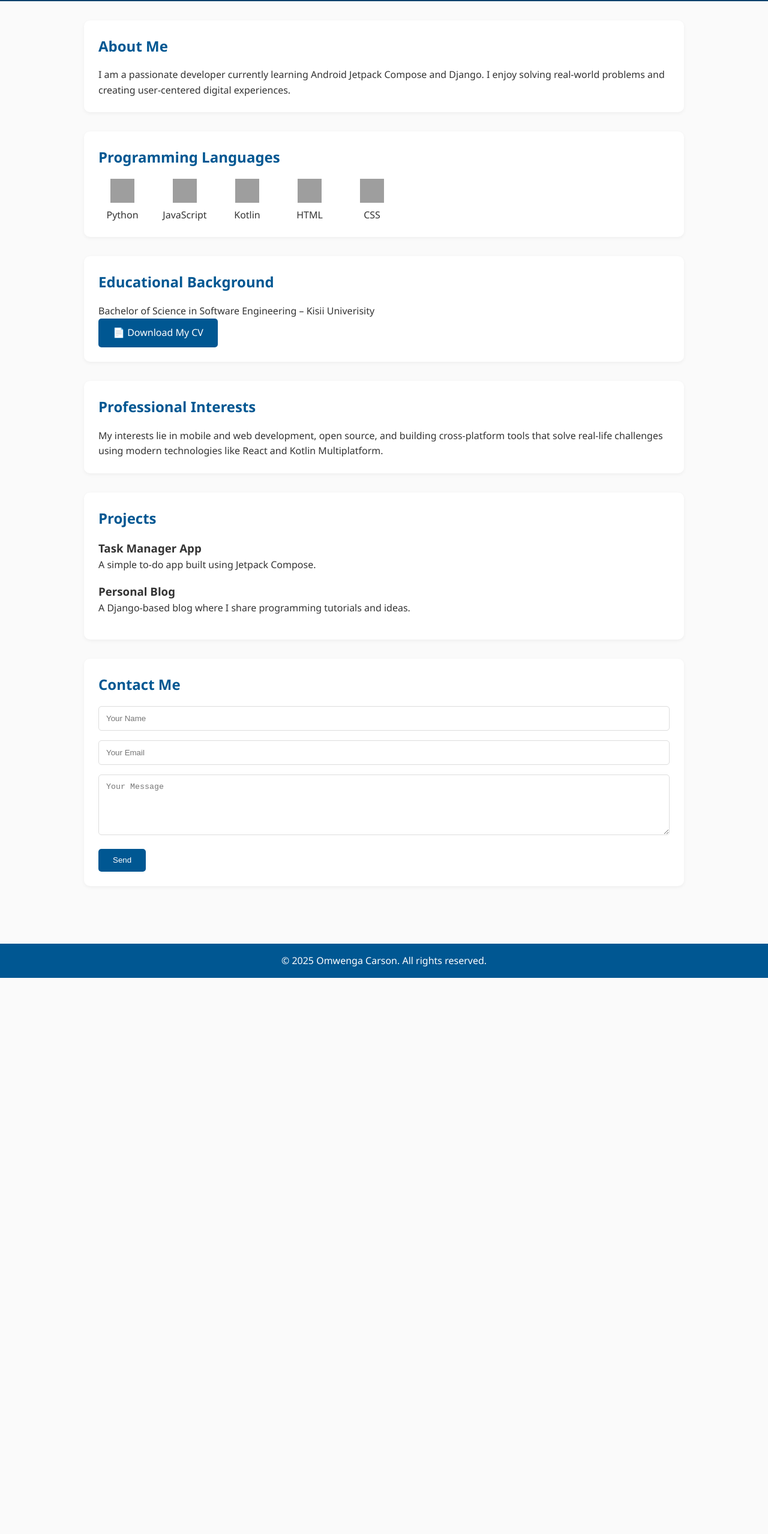
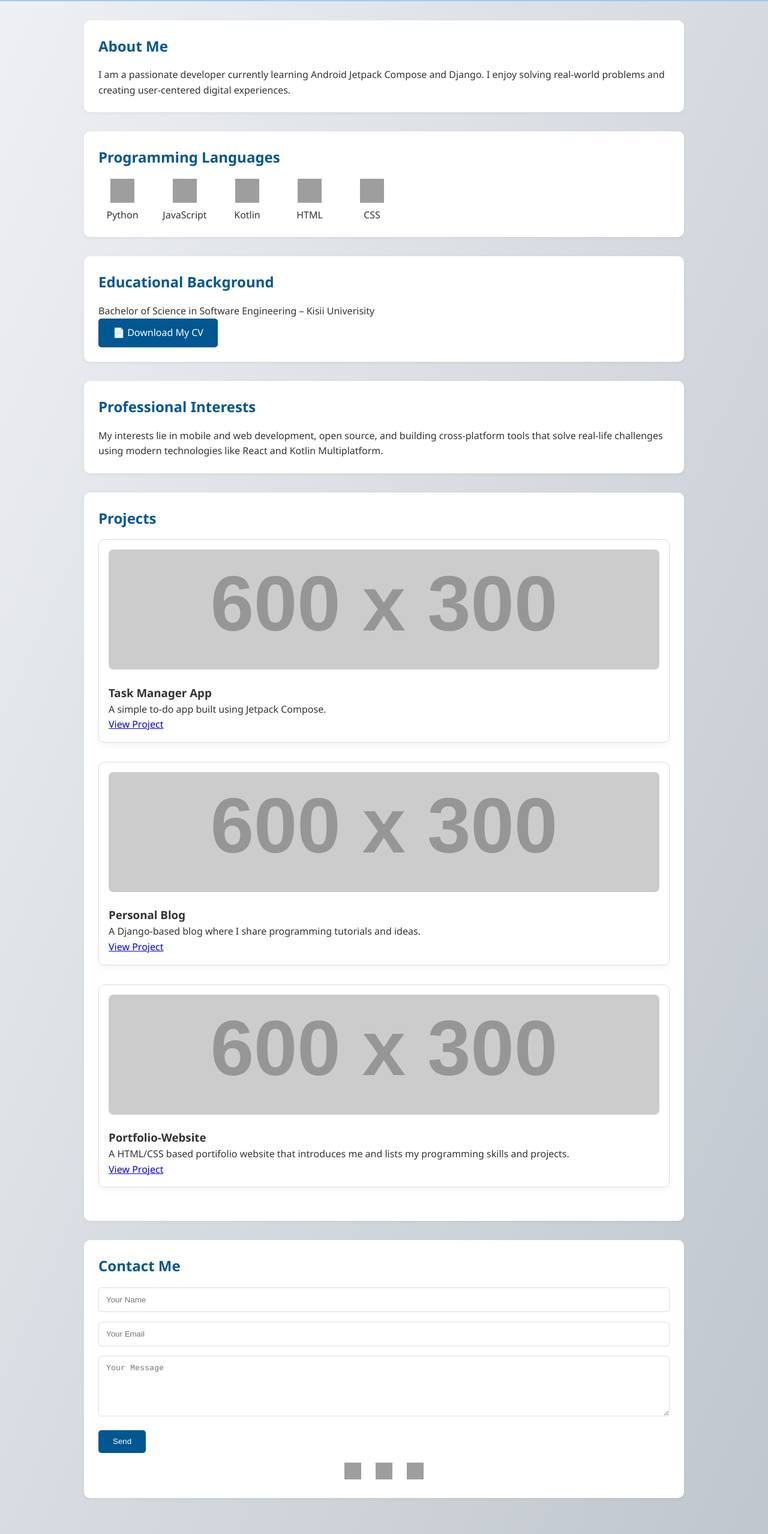
Before and after one commit to omwengaswift/my_portfolio, a plain HTML site: page index.html in a window 1280 px wide. Shown: the part 240-2797 px from the top of the page at 60% size. Before the commit the page ends 1870 px from the top, so only its background shows below. Drawn offline with Linux system fonts and the light colour scheme; grey boxes are pictures that could not be loaded; placeholder pictures from the web are drawn by us.

Commit message:
Update portfolio layout, animations, and README

```diff
--- a/index.html
+++ b/index.html
@@ -30,21 +30,12 @@
   </nav>
 
   <main class="container">
-    <section id="about" class="card">
+    <section id="about" class="card fade-in delay-1">
       <h2>About Me</h2>
       <p>I am a passionate developer currently learning Android Jetpack Compose and Django. I enjoy solving real-world problems and creating user-centered digital experiences.</p>
     </section>
 
-    <!-- <section id="skills" class="card">
-      <h2>Programming Languages</h2>
-      <ul class="skills-list">
-        <li>Python</li>
-        <li>JavaScript</li>
-        <li>Kotlin</li>
-        <li>HTML & CSS</li>
-      </ul>
-    </section> -->
-    <section id="skills" class="card">
+    <section id="skills" class="card fade-in delay-2">
       <h2>Programming Languages</h2>
       <div class="skill-icons">
         <div class="skill">
@@ -71,30 +62,40 @@
     </section>
 
 
-    <section id="education" class="card">
+    <section id="education" class="card fade-in delay-3">
       <h2>Educational Background</h2>
       <p>Bachelor of Science in Software Engineering – Kisii Univerisity</p>
       <a href="files/Carson Ratemo CV.pdf" download class="btn">📄 Download My CV</a>
     </section>
 
-    <section id="interests" class="card">
+    <section id="interests" class="card fade-in delay-4">
       <h2>Professional Interests</h2>
       <p>My interests lie in mobile and web development, open source, and building cross-platform tools that solve real-life challenges using modern technologies like React and Kotlin Multiplatform.</p>
     </section>
 
-    <section id="projects" class="card">
+    <section id="projects" class="card fade-in delay-1">
       <h2>Projects</h2>
       <div class="project">
+        <img src="https://placehold.co/600x300/000fff/ffffff?text=Task+Manager">
         <h3>Task Manager App</h3>
         <p>A simple to-do app built using Jetpack Compose.</p>
+        <a href="#">View Project</a>
       </div>
       <div class="project">
+        <img src="https://placehold.co/600x300/5b9bd5/ffffff?text=Django+Blog">
         <h3>Personal Blog</h3>
         <p>A Django-based blog where I share programming tutorials and ideas.</p>
+        <a href="#">View Project</a>
+      </div>
+      <div class="project">
+        <img src="https://placehold.co/600x300/5b7bd5/ffffff?text=Portfolio+Website" alt="Portfolio-Website">
+        <h3>Portfolio-Website</h3>
+        <p>A HTML/CSS based portifolio website that introduces me and lists my programming skills and projects.</p>
+        <a href="#">View Project</a>
       </div>
     </section>
 
-    <section id="contact" class="card">
+    <section id="contact" class="card fade-in delay-2">
       <h2>Contact Me</h2>
       <form>
         <input type="text" name="name" placeholder="Your Name" required />
@@ -102,12 +103,34 @@
         <textarea name="message" rows="5" placeholder="Your Message" required></textarea>
         <button type="submit" class="btn">Send</button>
       </form>
+
+      <div class="social-links">
+        <a href="https://github.com/omwengaswift" target="_blank">
+          <img src="https://cdn.simpleicons.org/github/000000" alt="GitHub" />
+        </a>
+        <a href="https://linkedin.com/in/omwengaswift" target="_blank">
+          <img src="https://img.icons8.com/ios-filled/50/0077B5/linkedin.png" alt="LinkedIn" />
+        </a>
+        <a href="mailto:omwengaswift@gmail.com">
+          <img src="https://cdn.simpleicons.org/gmail/D14836" alt="Email" />
+        </a>
+      </div>
     </section>
   </main>
 
   <footer>
-    <div class="container">
+    <div class="container footer-content">
       <p>&copy; 2025 Omwenga Carson. All rights reserved.</p>
+
+      <div class="social-links">
+        <a href="https://github.com/omwengaswift" target="_blank">
+          <img src="https://cdn.simpleicons.org/github/ffffff" alt="GitHub" />
+        </a>
+        <a href="https://linkedin.com/in/omwengaswift" target="_blank">
+          <img src="https://img.icons8.com/ios-filled/50/ffffff/linkedin.png" alt="LinkedIn" />
+        </a>
+
+      </div>
     </div>
   </footer>
 </body>
--- a/style.css
+++ b/style.css
@@ -15,10 +15,16 @@ html {
   scroll-behavior: smooth;
 }
 
+/*body {
+  font-family: 'Segoe UI', sans-serif;
+  color: var(--text-color);
+  background-color: #fafafa;
+  line-height: 1.6;
+}*/
 body {
   font-family: 'Segoe UI', sans-serif;
   color: var(--text-color);
-  background-color: #fafafa;
+  background: linear-gradient(to bottom right, #f0f2f5, #bfc5cd);
   line-height: 1.6;
 }
 
@@ -29,8 +35,8 @@ body {
 }
 
 header {
-  background-color: var(--primary-color);
-  color: white;
+  background: linear-gradient(to bottom, #e0f0ff 0%, #a0c8f0 60%);
+  color: #000;
   padding: 2rem 0;
   text-align: center;
 }
@@ -56,19 +62,20 @@ header {
 
 
 nav {
-  background-color: #003f6b;
+  background-color: #a0c8f0;
   padding: 0.5rem 0;
 }
 
 .nav-links {
   display: flex;
   flex-wrap: wrap;
+  font-weight: bold;
   justify-content: center;
   gap: 1rem;
 }
 
 nav a {
-  color: white;
+  color: #000;
   text-decoration: none;
   padding: 0.5rem 1rem;
   transition: background 0.3s;
@@ -76,6 +83,7 @@ nav a {
 
 nav a:hover {
   background-color: #002a4d;
+  color: #fff;
   border-radius: 5px;
 }
 
@@ -146,9 +154,30 @@ h2 {
   border-radius: 5px;
 }
 
+/*.project {
+  margin-bottom: 1rem;
+}*/
 .project {
+  border: 1px solid #ddd;
+  padding: 1rem;
+  border-radius: 10px;
+  margin-bottom: 2rem;
+  box-shadow: 0 4px 12px rgba(0, 0, 0, 0.05);
+  transition: transform 0.3s ease;
+}
+
+.project:hover {
+  transform: translateY(-5px);
+}
+
+.project img {
+  width: 100%;
+  max-height: 200px;
+  object-fit: cover;
+  border-radius: 8px;
   margin-bottom: 1rem;
 }
+
 
 form input,
 form textarea {
@@ -187,6 +216,79 @@ footer {
   margin-top: 2rem;
 }
 
+.social-links {
+  display: flex;
+  justify-content: center;
+  gap: 1.5rem;
+  margin-top: 1rem;
+}
+
+.social-links img {
+  width: 28px;
+  height: 28px;
+  transition: transform 0.3s ease;
+}
+
+.social-links img:hover {
+  transform: scale(1.2);
+}
+
+.social-icon {
+  width: 28px;
+  height: 28px;
+  transition: transfor 0.3s;
+}
+
+.social-icon:hover {
+  transform: scale(1.2);
+}
+
+.footer-content {
+  display: flex;
+  flex-direction: column;
+  align-items: center;
+  gap: 0.5rem;
+}
+
+footer .social-links img {
+  filter: brightness(0) invert(1);
+}
+
+footer .social-links img:hover {
+  filter: brightness(0.9) invert(1);
+}
+
+/* Fade-in base class */
+.fade-in {
+  opacity: 0;
+  transform: translateY(20px);
+  animation: fadeInUp 1s ease forwards;
+}
+
+/* Keyframe animation */
+@keyframes fadeInUp {
+  to {
+    opacity: 1;
+    transform: translateY(0);
+  }
+}
+
+/* Delay options (for staggering) */
+.delay-1 {
+  animation-delay: 0.2s;
+}
+.delay-2 {
+  animation-delay: 0.4s;
+}
+.delay-3 {
+  animation-delay: 0.6s;
+}
+.delay-4 {
+  animation-delay: 0.8s;
+}
+
+
+
 /* Responsive Design */
 @media (max-width: 600px) {
   nav .nav-links {
```
Also changed, not shown: images/Screenshot.png (added), images/apple-touch-icon.png (deleted), images/favicon-96x96.png (deleted), images/favicon.svg (deleted), images/site.webmanifest (deleted), images/web-app-manifest-192x192.png (deleted), images/web-app-manifest-512x512.png (deleted), 1 other file.
